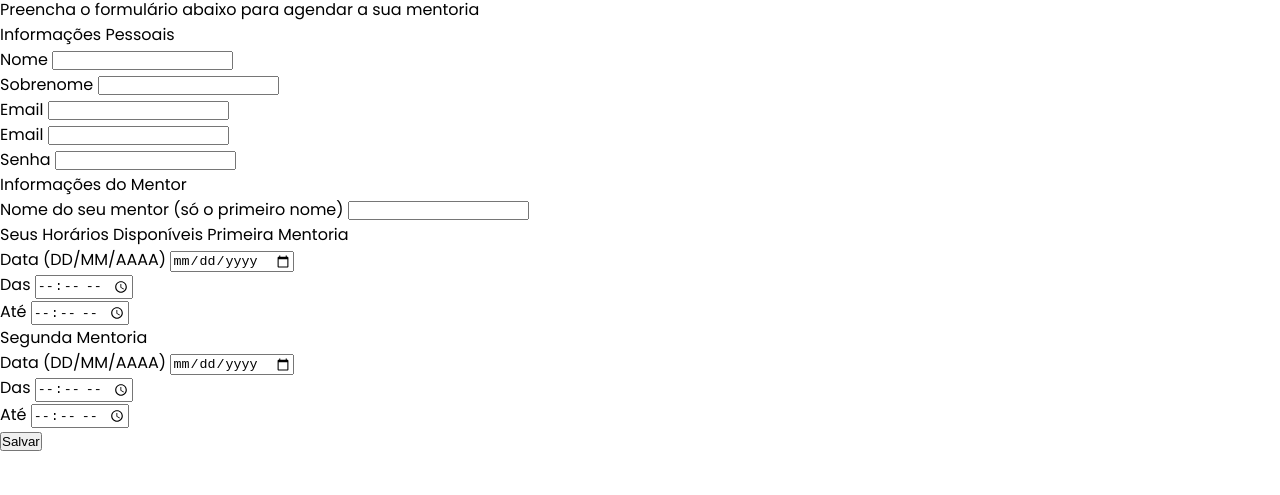
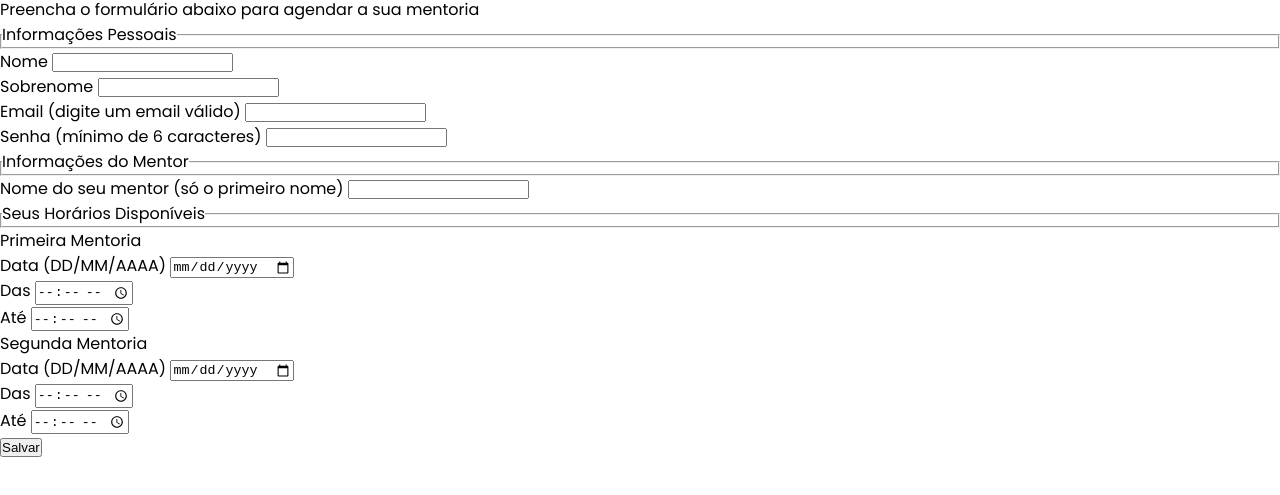
Before and after one commit to maathdev/formulario-D02-EXPLR, a plain HTML site: page index.html in a window 1280 px wide. Shown: the part 51-546 px from the top of the page. Drawn offline with Linux system fonts and the light colour scheme.

Commit message:
html structuring

```diff
--- a/index.html
+++ b/index.html
@@ -19,7 +19,9 @@
         </header>
         <main>
             <form>
-                <label class="title" for="form-title">Informações Pessoais</label>
+                <fieldset>
+                    <legend class="title">Informações Pessoais</legend>
+                </fieldset>
 
                 <div class="col">
                     <div class="form-wrapper">
@@ -34,29 +36,28 @@
                 </div>
 
                 <div class="form-wrapper">
-                    <label for="form-email">Email</label>
+                    <label for="form-email">Email <span>(digite um email válido)</span></label>
                     <input type="email" id="form-email" required />
                 </div>
 
                 <div class="form-wrapper">
-                    <label for="form-email">Email</label>
-                    <input type="email" id="form-email" required />
+                    <label for="form-password">Senha <span>(mínimo de 6 caracteres)</span></label>
+                    <input type="password" id="form-password" required minlength="6" />
                 </div>
 
-                <div class="form-wrapper">
-                    <label for="form-password">Senha</label>
-                    <input type="password" id="form-password" required />
-                </div>
-
-                <label for="form-title">Informações do Mentor</label>
+                <fieldset>
+                    <legend class="title">Informações do Mentor</legend>
+                </fieldset>
                 <div class="form-wrapper">
                     <label for="form-mentor-name">Nome do seu mentor <span>(só o primeiro nome)</span></label>
                     <input type="text" id="form-mentor-name" required />
                 </div>
 
-                <label for="form-title">Seus Horários Disponíveis</label>
+                <fieldset>
+                    <legend class="title">Seus Horários Disponíveis</legend>
+                </fieldset>
 
-                <label for="form-subtitle">Primeira Mentoria</label>
+                <label class="subtitle" for="form-subtitle">Primeira Mentoria</label>
                 <div class="col">
                     <div class="form-wrapper">
                         <label for="form-date">Data <span>(DD/MM/AAAA)</span></label>
@@ -74,7 +75,7 @@
                     </div>
                 </div>
 
-                <label for="form-subtitle">Segunda Mentoria</label>
+                <label class="subtitle" for="form-subtitle">Segunda Mentoria</label>
                 <div class="col">
                     <div class="form-wrapper">
                         <label for="form-date">Data <span>(DD/MM/AAAA)</span></label>
```
